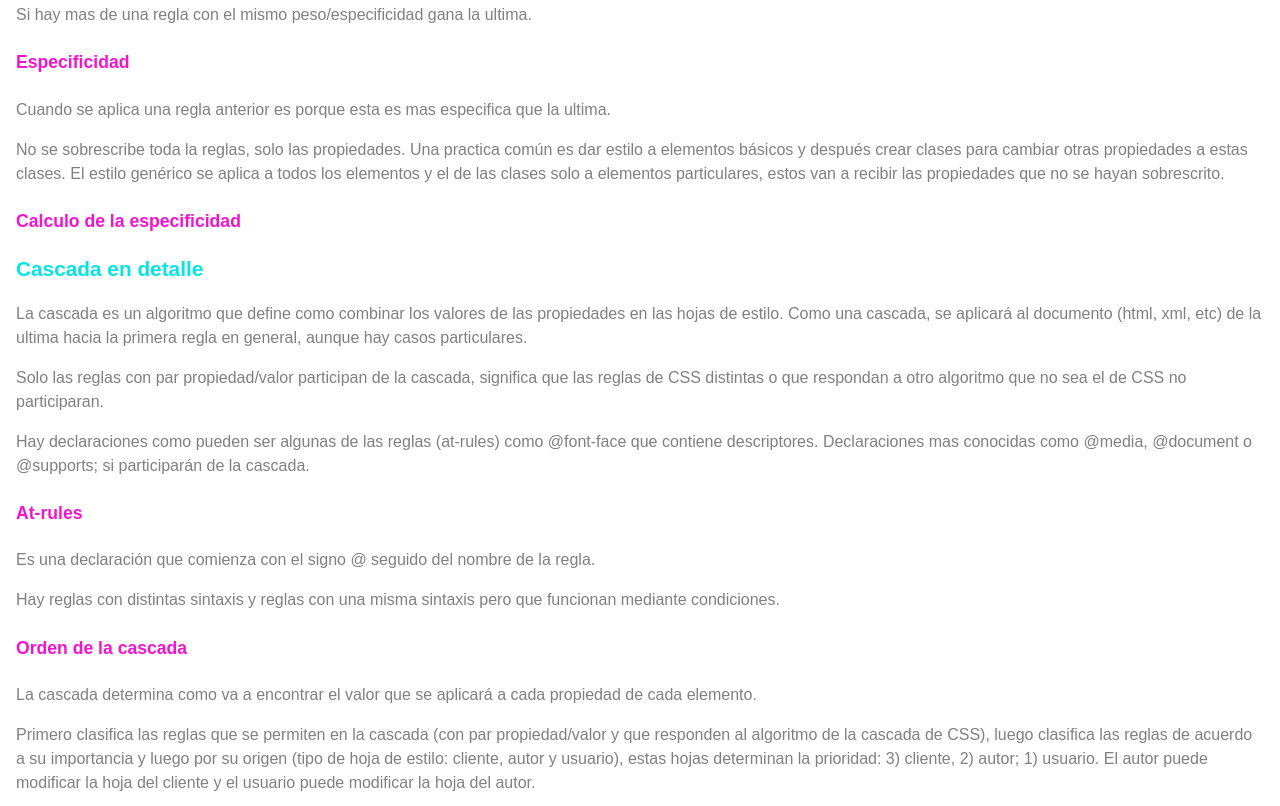
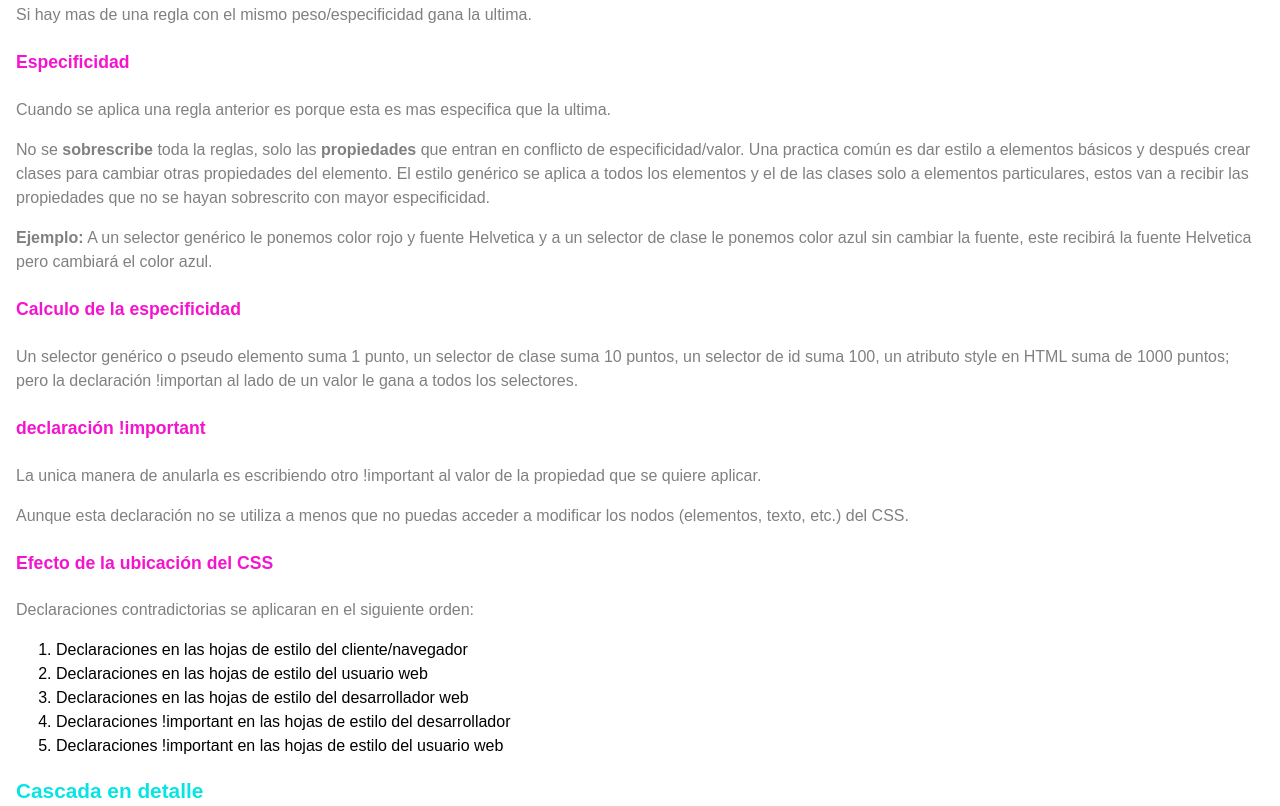
Before and after one commit to ivanepais/bloques-construccion-css, a plain HTML site: page index.html in a window 1280 px wide. Shown: the part 1497-2303 px from the top of the page. Drawn offline with Linux system fonts and the light colour scheme.

Commit message:
cálculo de especificidad

```diff
--- a/index.html
+++ b/index.html
@@ -49,11 +49,22 @@
             <p>Si hay mas de una regla con el mismo peso/especificidad gana la ultima.</p>
             <h4>Especificidad</h4>
             <p>Cuando se aplica una regla anterior es porque esta es mas especifica que la ultima.</p>
-            <p>No se sobrescribe toda la reglas, solo las propiedades. Una practica común es dar estilo a elementos básicos y después crear clases para cambiar otras propiedades a estas clases. El estilo genérico se aplica a todos los elementos y el de las clases solo a elementos particulares, estos van a recibir las propiedades que no se hayan sobrescrito.</p>
+            <p>No se <strong>sobrescribe</strong> toda la reglas, solo las <strong>propiedades</strong> que entran en conflicto de especificidad/valor. Una practica común es dar estilo a elementos básicos y después crear clases para cambiar otras propiedades del elemento. El estilo genérico se aplica a todos los elementos y el de las clases solo a elementos particulares, estos van a recibir las propiedades que no se hayan sobrescrito con mayor especificidad.</p>
+            <p><strong>Ejemplo:</strong> A un selector genérico le ponemos color rojo y fuente Helvetica y a un selector de clase le ponemos color azul sin cambiar la fuente, este recibirá la fuente Helvetica pero cambiará el color azul.</p>
             <h4>Calculo de la especificidad</h4>
-            <p></p>
-
-
+            <p>Un selector genérico o pseudo elemento suma 1 punto, un selector de clase suma 10 puntos, un selector de id suma 100, un atributo style en HTML suma de 1000 puntos; pero la declaración !importan al lado de un valor le gana a todos los selectores.</p>
+            <h4>declaración !important</h4>
+            <p>La unica manera de anularla es escribiendo otro !important al valor de la propiedad que se quiere aplicar.</p>
+            <p>Aunque esta declaración no se utiliza a menos que no puedas acceder a modificar los nodos (elementos, texto, etc.) del CSS.</p>
+            <h4>Efecto de la ubicación del CSS</h4>
+            <p>Declaraciones contradictorias se aplicaran en el siguiente orden:</p>
+            <ol>
+                <li>Declaraciones en las hojas de estilo del cliente/navegador</li>
+                <li>Declaraciones en las hojas de estilo del usuario web</li>
+                <li>Declaraciones en las hojas de estilo del desarrollador web</li>
+                <li>Declaraciones !important en las hojas de estilo del desarrollador</li>
+                <li>Declaraciones !important en las hojas de estilo del usuario web</li>
+            </ol>
 
             <h3>Cascada en detalle</h3>
             <p>La cascada es un algoritmo que define como combinar los valores de las propiedades en las hojas de estilo. Como una cascada, se aplicará al documento (html, xml, etc) de la ultima hacia la primera regla en general, aunque hay casos particulares. </p>
```
